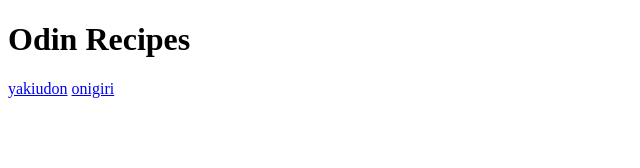
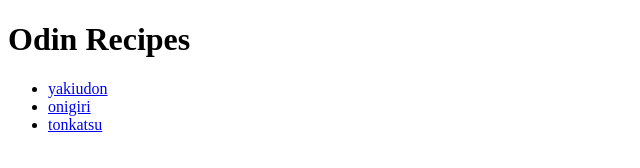
Before and after one commit to Lucactuar/odin-recipes, a plain HTML site: page index.html in a window 1280 px wide. Shown: the whole page, without its empty margins (0-640 px from the left). Drawn offline with Linux system fonts and the light colour scheme.

Commit message:
Completed all recipes

```diff
--- a/index.html
+++ b/index.html
@@ -8,8 +8,11 @@
 </head>
 <body>
   <h1>Odin Recipes</h1>
-  <a href="yakiudon.html">yakiudon</a>
-  <a href="onigiri.html">onigiri</a>
+  <ul>
+    <li><a href="yakiudon.html">yakiudon</a></li>
+    <li><a href="onigiri.html">onigiri</a></li>
+    <li><a href="tonkatsu.html">tonkatsu</a></li>
+  </ul>
 
 </body>
 </html>
```
